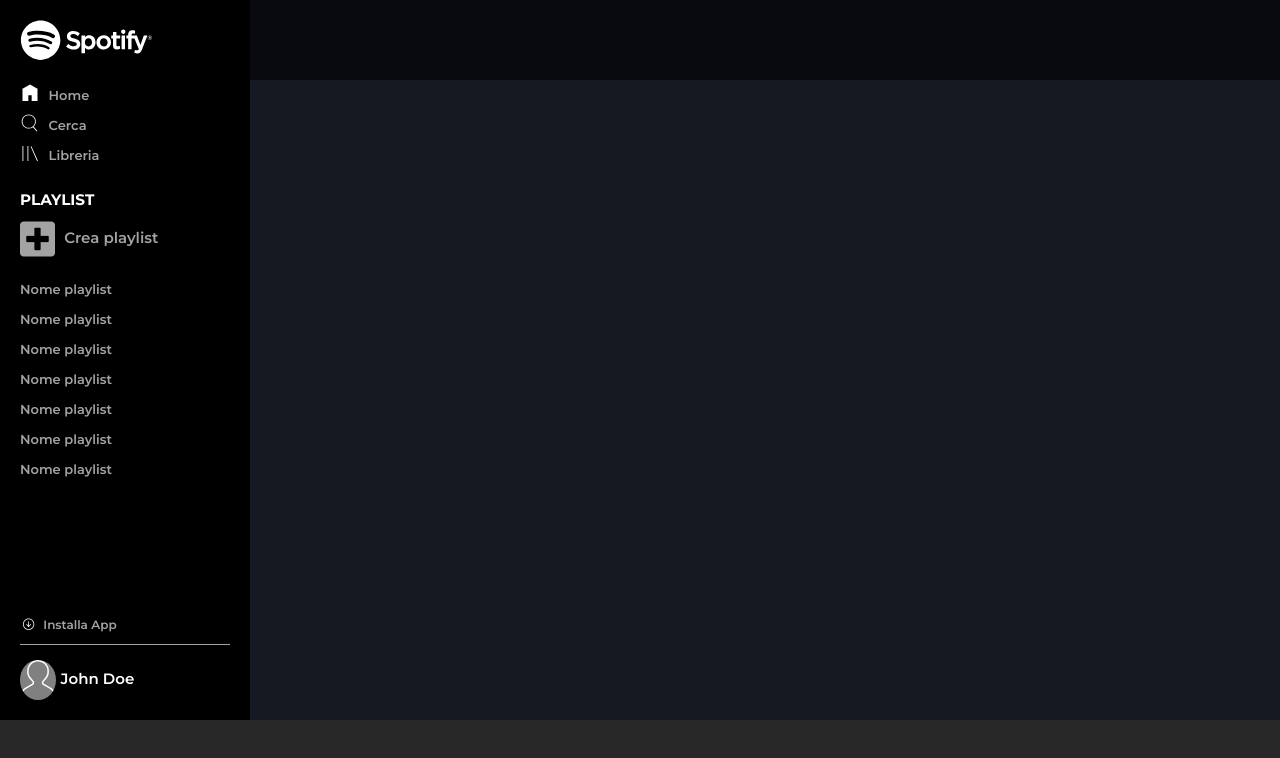
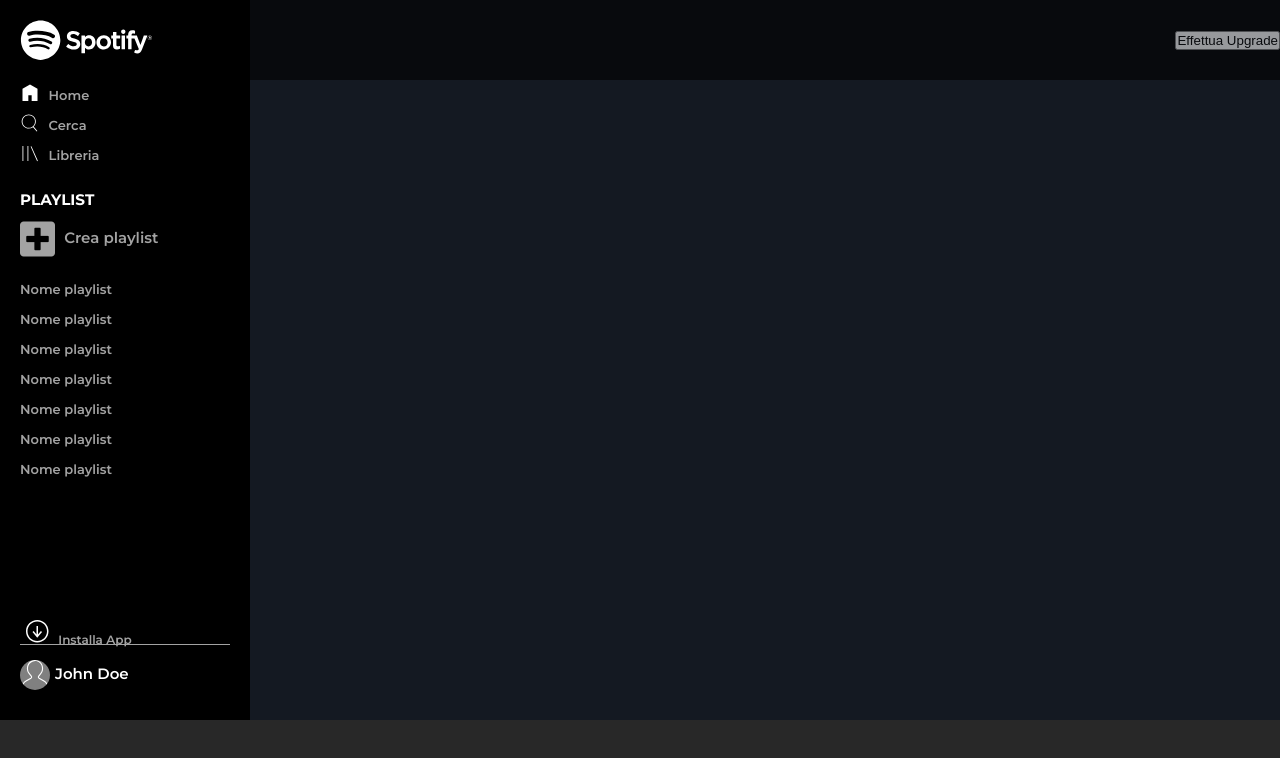
Before and after one commit to bealabea/html-css-spotifyweb, a plain HTML site: page index.html in a window 1280 px wide. Drawn offline with Linux system fonts and the light colour scheme.

Commit message:
fix button upgrade

```diff
--- a/css/style.css
+++ b/css/style.css
@@ -93,7 +93,8 @@ main {
     flex-direction: column;
 }
 .sidebar-end img {
-    height: 100%;
+    height: 30px;
+    width: 30px;
 }
 
 .download {
@@ -128,7 +129,7 @@ main {
 
 .topbar {
     height: 80px;
-    width: 100%;
+    width: calc(100% - 250px);
     background-color: #000;
     opacity: 0.6;
     position: fixed;
```
